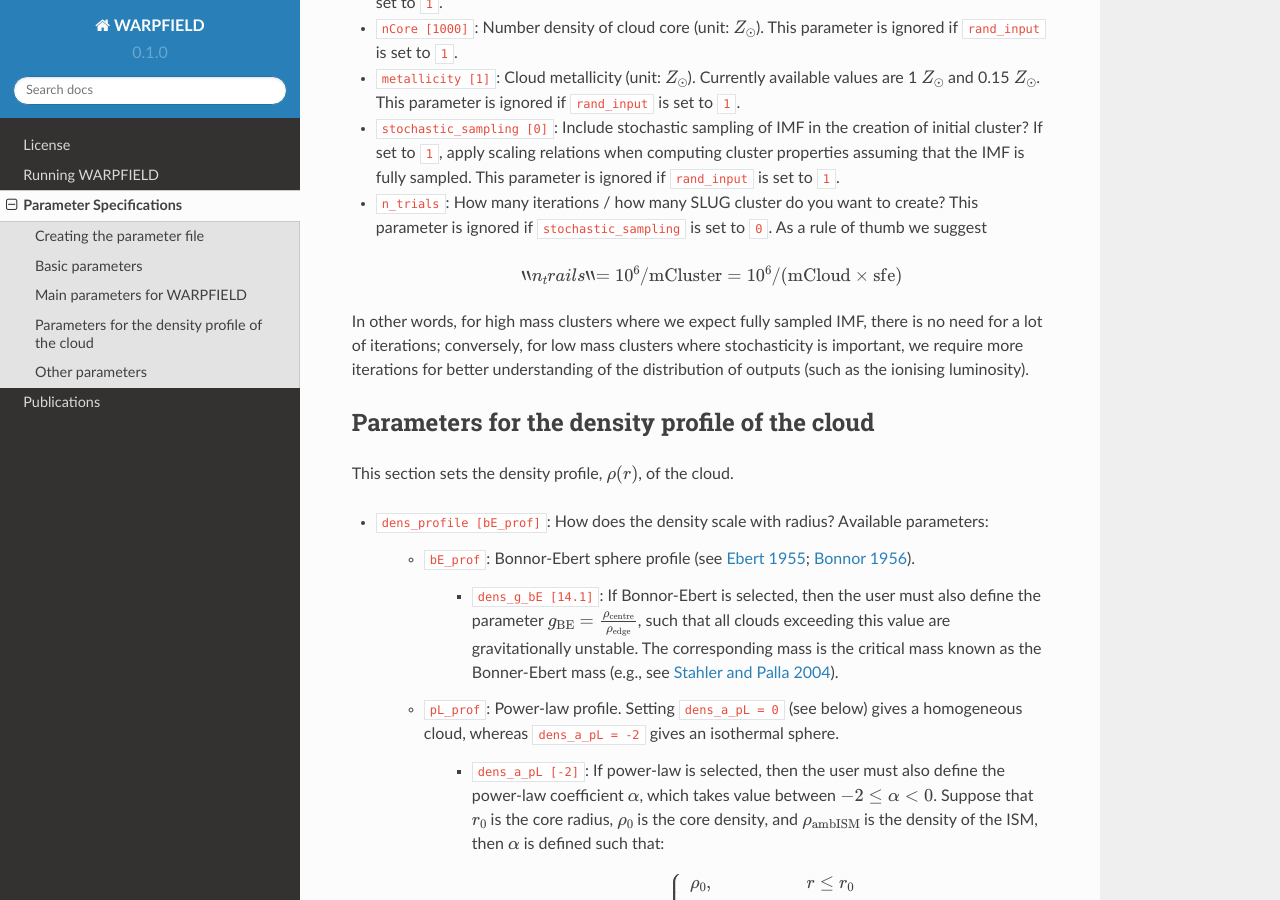
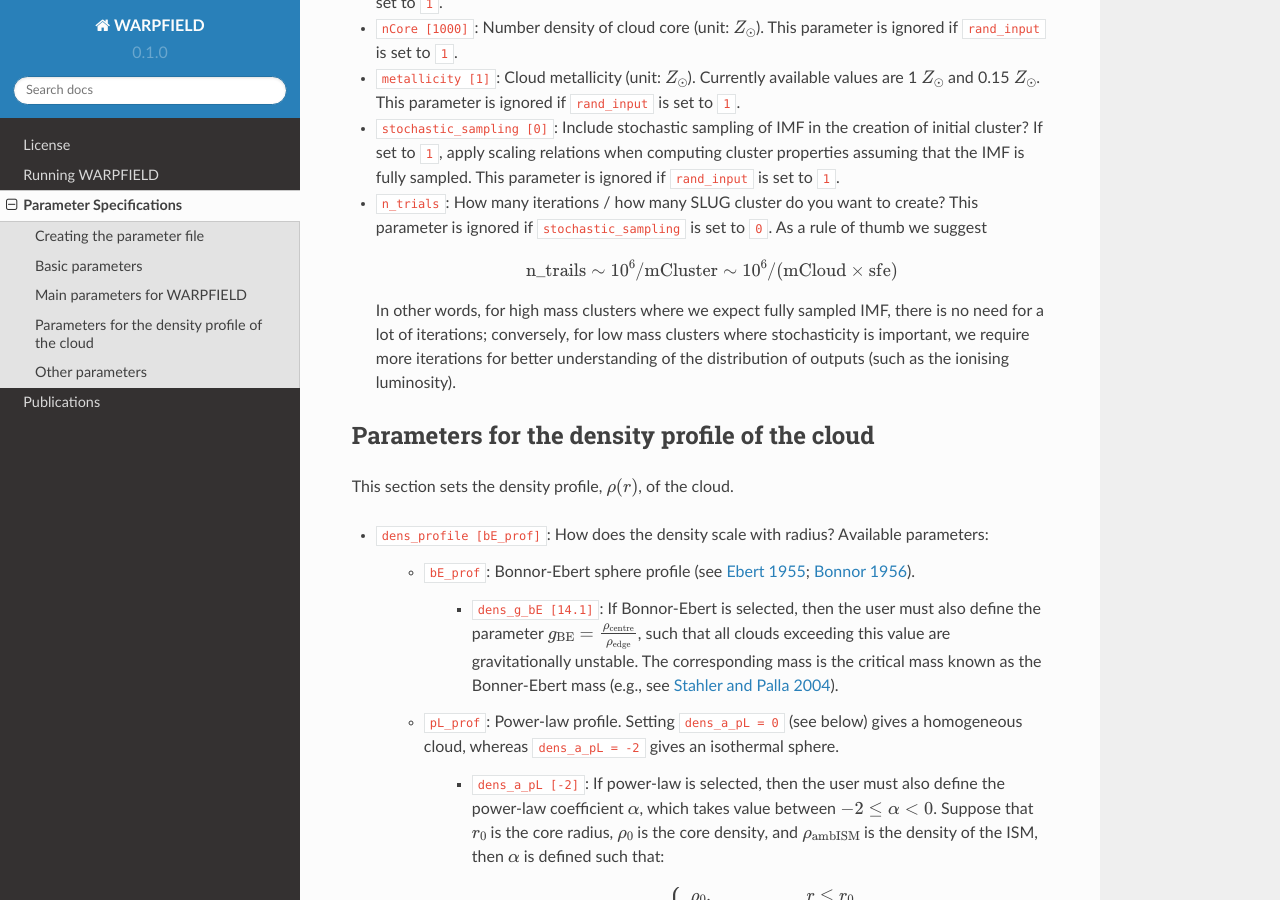
Before and after one commit to JiaWeiTeh/warpfield3, a Sphinx documentation site: the page built from docs/source/parameters.rst, in a window 1280 px wide and 900 px high, scrolled down 1370 px. Built offline with Sphinx 7.4.7 and the Read the Docs theme 2.0.0, drawn with Linux system fonts in a browser that asks for light colours.

Commit message:
Minor updates.

```diff
--- a/docs/source/parameters.rst
+++ b/docs/source/parameters.rst
@@ -58,9 +58,9 @@ These are the main parameters which WARPFIELD depends on.
 * ``stochastic_sampling [0]``: Include stochastic sampling of IMF in the creation of initial cluster? If set to ``1``, apply scaling relations when computing cluster properties assuming that the IMF is fully sampled. This parameter is ignored if ``rand_input`` is set to ``1``.
 * ``n_trials``: How many iterations / how many SLUG cluster do you want to create? This parameter is ignored if ``stochastic_sampling`` is set to ``0``. As a rule of thumb we suggest
 
- .. math:: ``n_trails`` = 10^6/{\rm mCluster} = 10^6/({\rm mCloud} \times {\rm sfe})
+  .. math:: {\rm n\_trails} \sim 10^6/{\rm mCluster} \sim 10^6/({\rm mCloud} \times {\rm sfe})
 
-In other words, for high mass clusters where we expect fully sampled IMF, there is no need for a lot of iterations; conversely, for low mass clusters where stochasticity is important, we require more iterations for better understanding of the distribution of outputs (such as the ionising luminosity).
+  In other words, for high mass clusters where we expect fully sampled IMF, there is no need for a lot of iterations; conversely, for low mass clusters where stochasticity is important, we require more iterations for better understanding of the distribution of outputs (such as the ionising luminosity).
 
 
 Parameters for the density profile of the cloud
```
Also changed, not shown: 5 other files.
